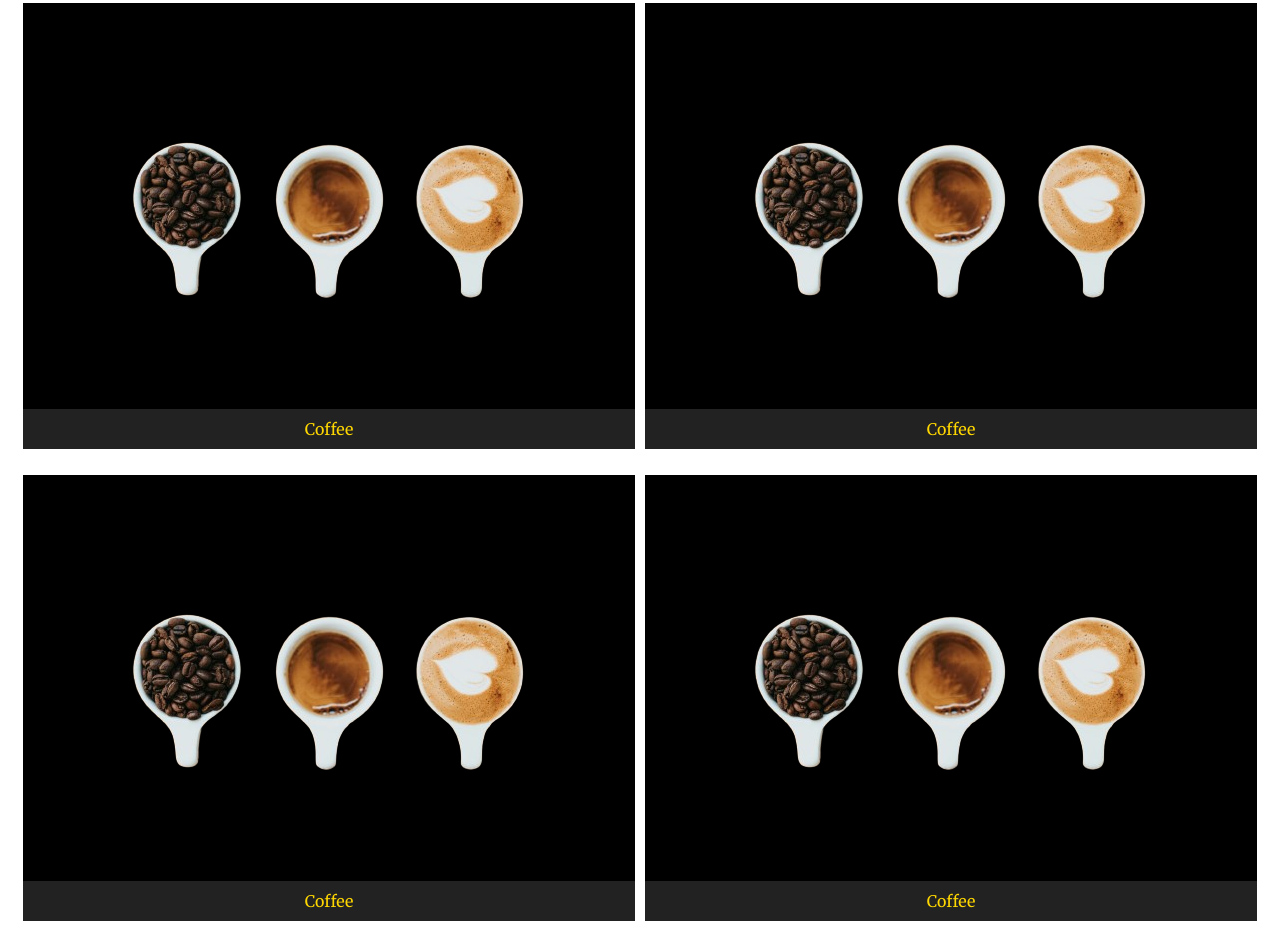
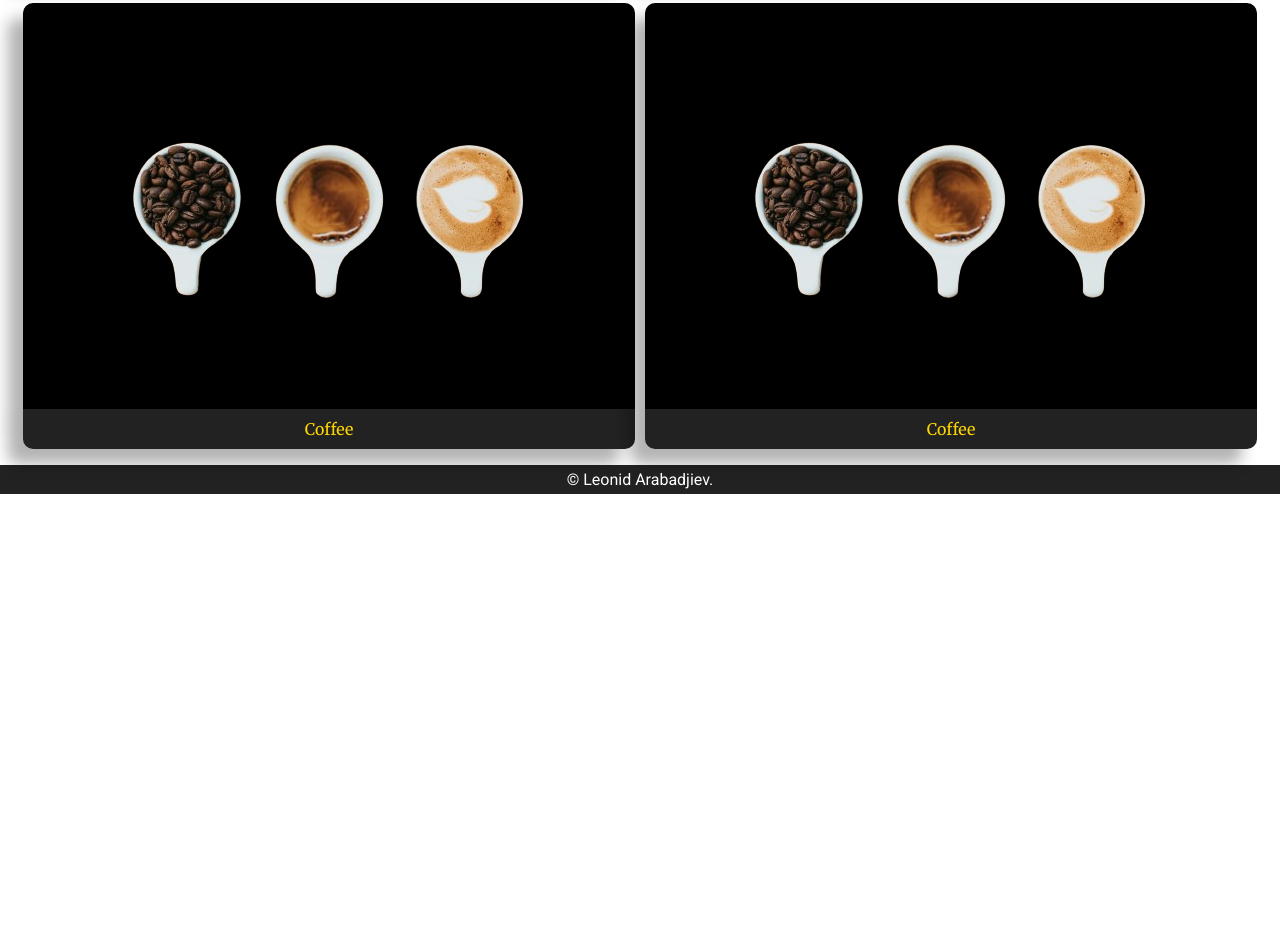
Before and after one commit to LeonidArabadjiev/menu, a plain HTML site: page menu.html in a window 1280 px wide. Shown: the part 612-1549 px from the top of the page. After the commit the page ends 1106 px from the top, so only its background shows below. Drawn offline with Linux system fonts and the light colour scheme.

Commit message:
Add files via upload

```diff
--- a/meni.css
+++ b/meni.css
@@ -27,12 +27,12 @@ header > .image-container {
 header > .image-container a {
     display: flex;
     align-items: center;
-    background-color: inherit; /* Ensure background color is inherited */
+    background-color: inherit;
 }
 
 header > .image-container a img {
     width: 30px;
-    background-color: transparent; /* Ensure image background color is transparent */
+    background-color: transparent;
 }
 
 .content {
@@ -54,6 +54,8 @@ header > .image-container a img {
     background-color: black;
     display: block;
     margin: 0 auto;
+    box-shadow: -15px 15px 15px rgba(0, 0, 0, 0.3);
+    border-radius: 10px 10px 0 0;
 }
 
 a {
@@ -67,13 +69,15 @@ a {
         padding: 10px 0;
         width: 100%;
         box-sizing: border-box;
+        box-shadow: -15px 15px 15px rgba(0, 0, 0, 0.3);
+        border-radius: 0 0 10px 10px;
     }
     hr{
         margin-top: 80px;
         border: 3px solid #222222;
     }
     .linija{
-        border-left: 6px solid #222222;
+        border-left: 6px solid #222222  ;
         margin-left: 80px;
         height: 1000px;
         margin-top: -105px;
@@ -124,3 +128,9 @@ a {
     font-weight: 400;
     font-style: normal;
     }
+    footer{
+        background-color: #222222;
+        padding: 5px;
+        text-align: center;
+        color: white;
+    }
--- a/menu.html
+++ b/menu.html
@@ -14,7 +14,7 @@
 <header>
     <h1 class="logo">NAME CAFFE</h1>
     <div class="image-container">
-        <a href="index.html"><img src="makedonski.png" alt="makedonski" id="makedonski"></a>
+        <a href="meni.html"><img src="makedonski.png" alt="makedonski" id="makedonski"></a>
         <a href="menu.html"><img src="angliski.png" alt="angliski" id="angliski"></a>
     </div>
 </header>
@@ -39,16 +39,9 @@
             <img src="kafe.png" alt="kafe">
             <p class="undertext">Coffee</p></a>
     </div>
-     <div class="box">
-        <a href="kafe.html">
-            <img src="kafe.png" alt="kafe">
-            <p class="undertext">Coffee</p></a>
-    </div>
-     <div class="box">
-        <a href="kafe.html">
-            <img src="kafe.png" alt="kafe">
-            <p class="undertext">Coffee</p></a>
-    </div>
 </div>
+<footer>
+    &copy; Leonid Arabadjiev.
+</footer>
 </body>
 </html>
```
Also changed, not shown: coffee.html (+3 -0 lines), index.html (+5 -2 lines), kafe.html (+3 -0 lines).
